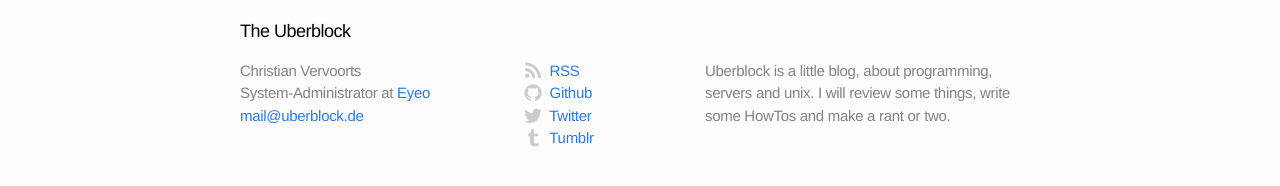
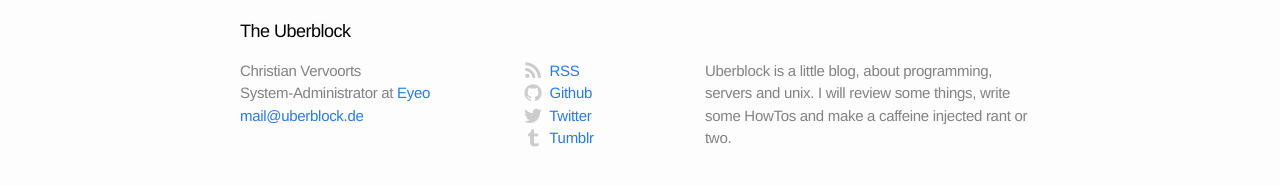
Before and after one commit to sangyye/uberblock, a Jekyll site: the page built from index.html, in a window 1280 px wide. Shown: the part 264-450 px from the top of the page. Built offline with Jekyll 4.4.1, drawn with Linux system fonts in a browser that asks for light colours.

Commit message:
add the caffeine

```diff
--- a/_config.yml
+++ b/_config.yml
@@ -3,7 +3,7 @@ title: The Uberblock
 name: "Christian Vervoorts"
 email: mail@uberblock.de
 about_me: "System-Administrator at "
-description: "Uberblock is a little blog, about programming, servers and unix. I will review some things, write some HowTos and make a rant or two."
+description: "Uberblock is a little blog, about programming, servers and unix. I will review some things, write some HowTos and make a caffeine injected rant or two."
 baseurl: ""
 url: "http://uberblock.de"
 twitter_username:  sangyye
```
